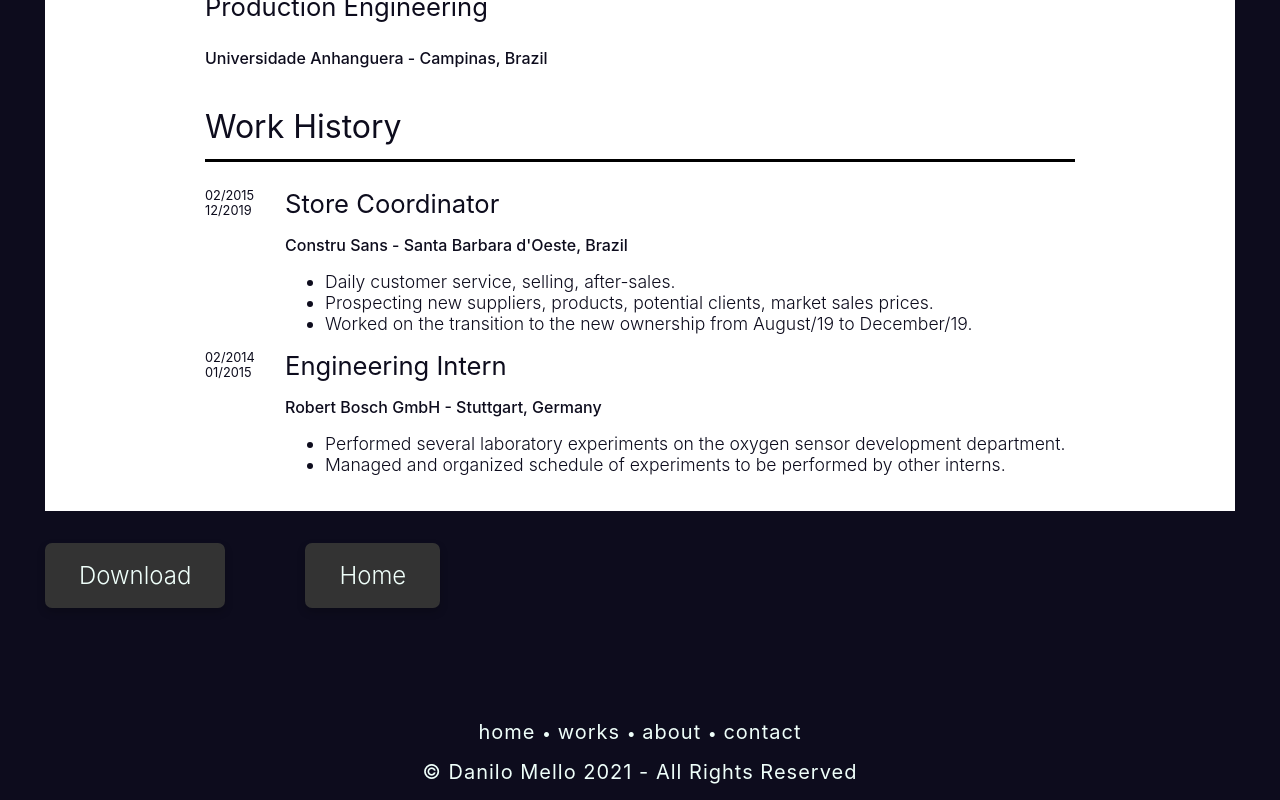
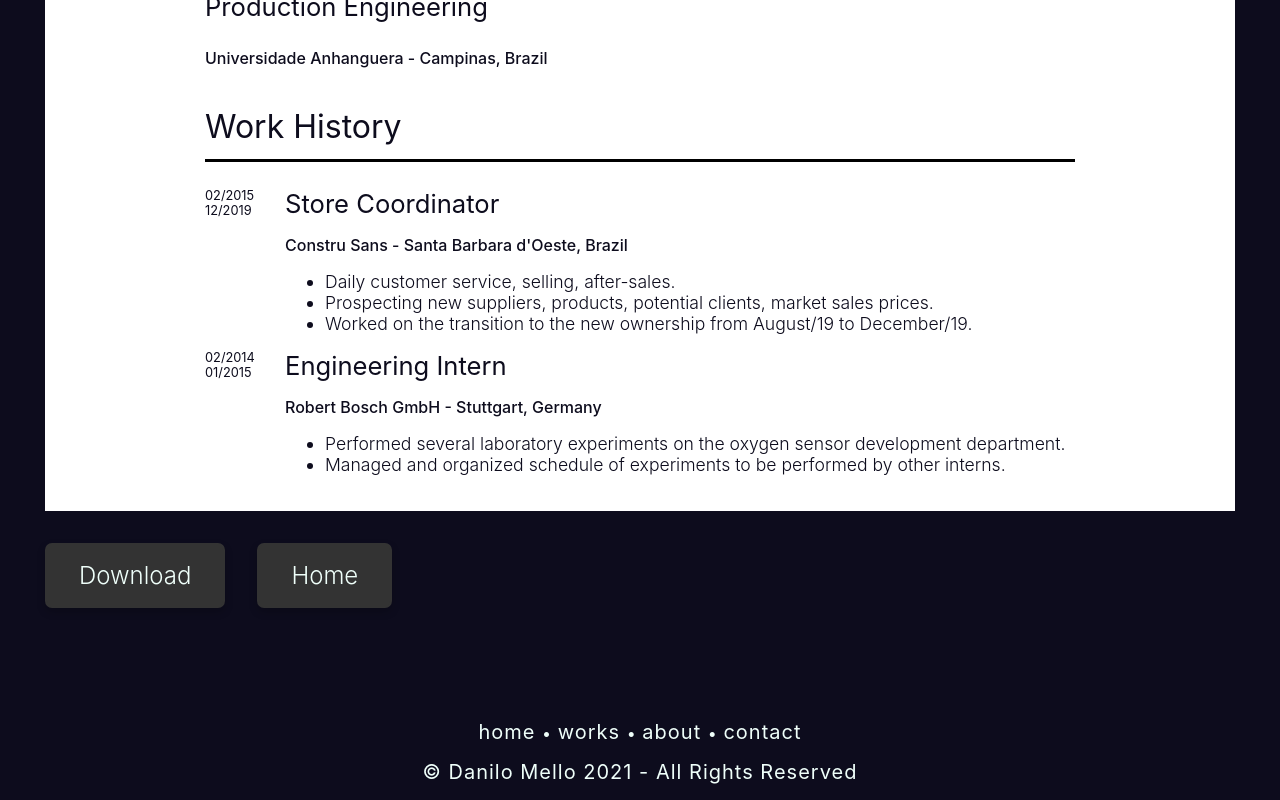
Before and after one commit to danilo-mello/portfolio, a React (Create React App) app: page /resume in a window 1280 px wide. Shown: the part 1197-1997 px from the top of the page. Built offline with nearby package versions, Linux system fonts and the light colour scheme.

Commit message:
add palette colors

```diff
--- a/src/components/Resume/Resume.jsx
+++ b/src/components/Resume/Resume.jsx
@@ -54,7 +54,7 @@ const Resume = () => {
     }
     return(
         <>
-        <ResumeStyled id="Resume">
+        <ResumeStyled>
 
             <ResumeTitleSection>
                 <ResumeTitleName>{data.resume.name}</ResumeTitleName>
@@ -172,9 +172,6 @@ const Resume = () => {
                             }
                         </ResumeWorkList>
                 </ResumeWorksSection>
-
-
-
             </ResumeContentSection>
 
         </ResumeStyled>
--- a/src/components/Resume/Resume.styled.js
+++ b/src/components/Resume/Resume.styled.js
@@ -213,7 +213,7 @@ font-size: 1.5rem;
 box-shadow: 0 4px 8px 0 rgba(0, 0, 0, 0.2);
 cursor: pointer;
 margin-bottom: 5rem;
-margin-right: 5rem;
+margin-right: 2rem;
 text-decoration: none;
 align-items: center;
 &:hover {
--- a/src/theme.js
+++ b/src/theme.js
@@ -3,4 +3,9 @@ export const theme = {
     primaryLight: '#EFFFFA',
     primaryHover: '#343078',
     mobile: '576px',
+    orange: '#b80c09ff',
+    blue: '#0b4f6cff',
+    cyan: '#01baefff',
+    white: '#fbfbffff',
+    black: '#040f16ff',
   }
```
Also changed, not shown: 1 other file (tests, documents, lock files or other folders).
